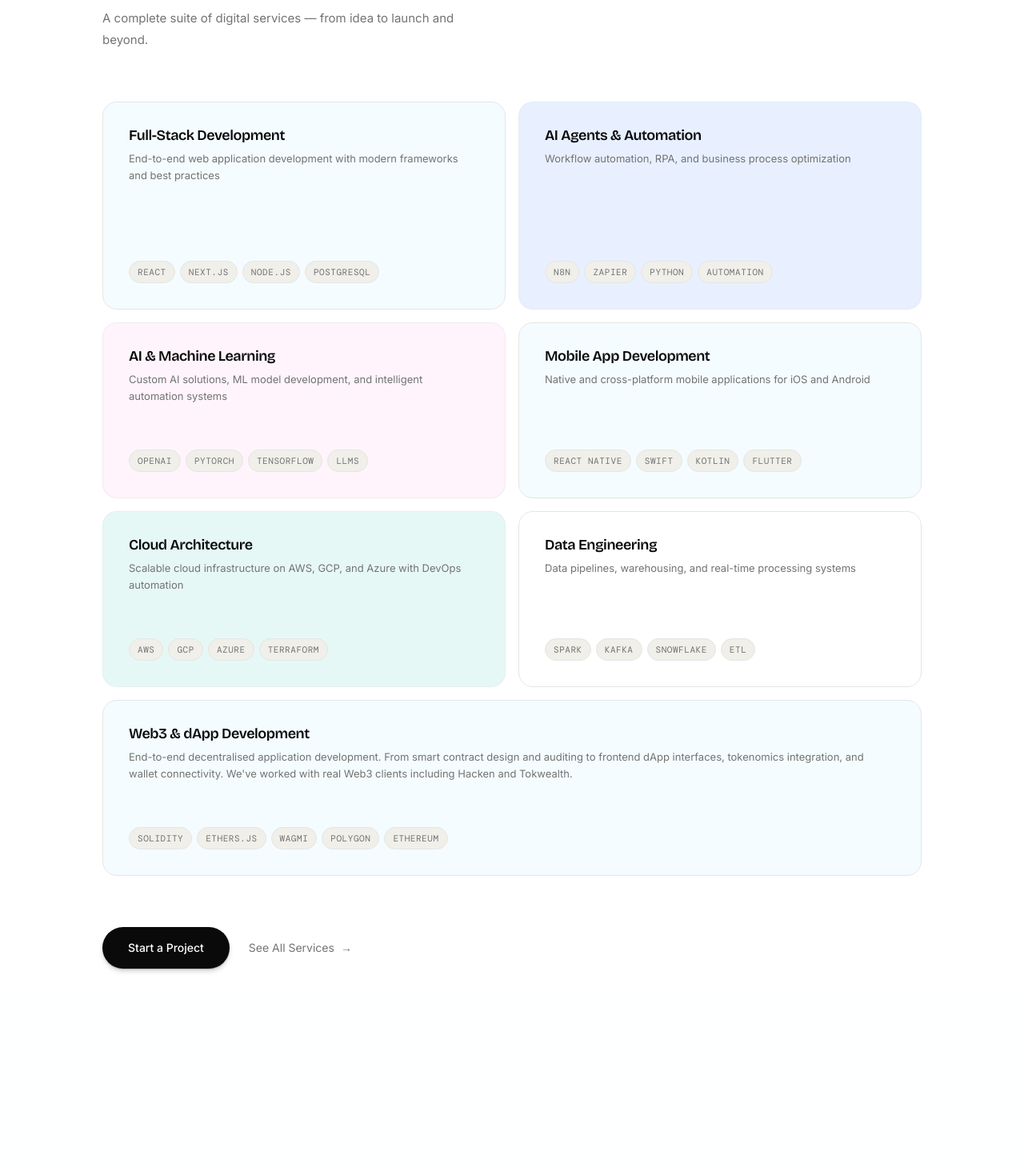
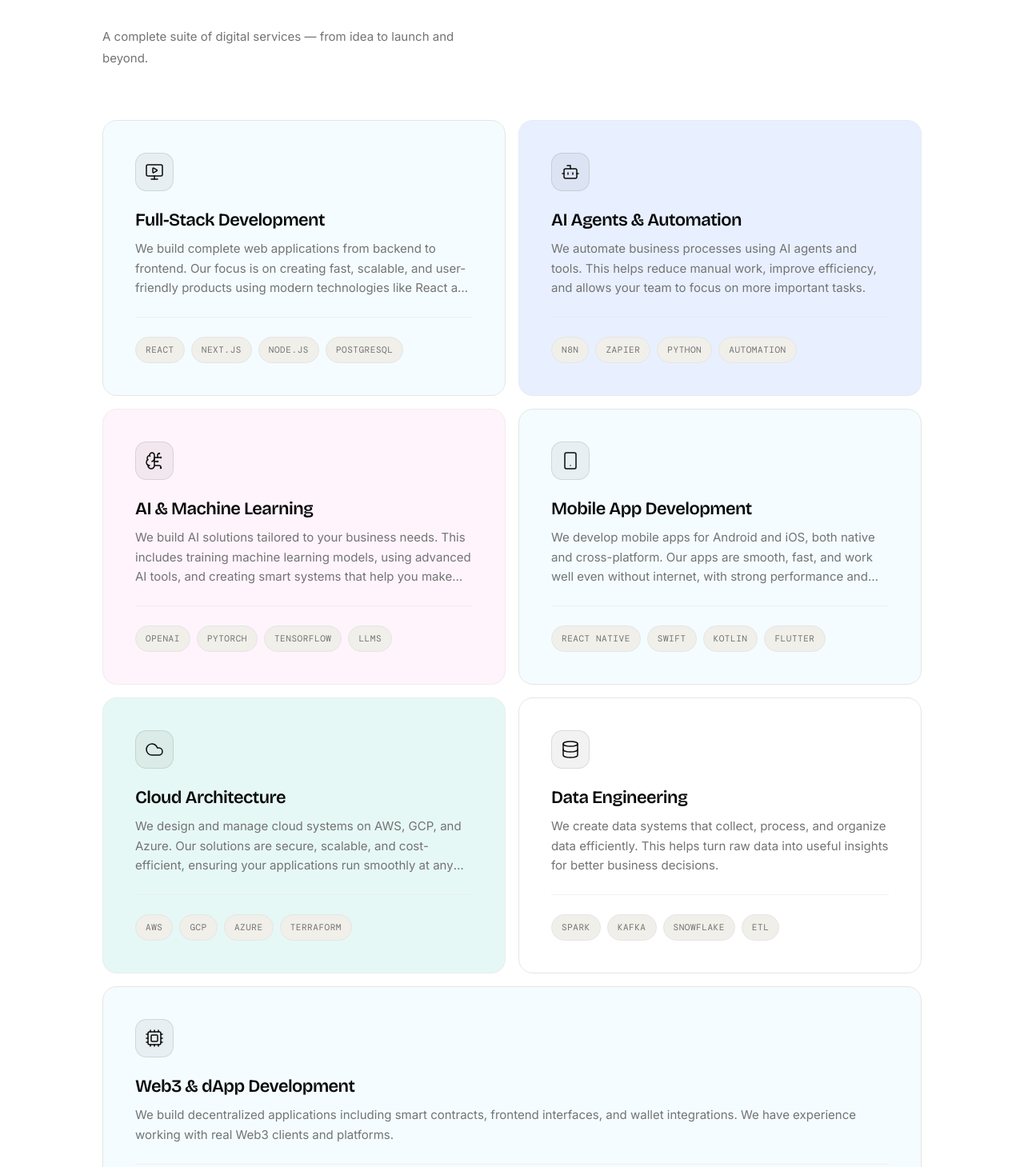
Before and after one commit to Shivamsinghmer/Ibagency, a Next.js app: page / in a window 1280 px wide. Shown: the part 2311-3770 px from the top of the page at 80% size. Built offline with nearby package versions, Linux system fonts and the light colour scheme.

Commit message:
feat: Add Services, Features, and Call To Action components with associated service data.

```diff
--- a/app/page.tsx
+++ b/app/page.tsx
@@ -5,7 +5,6 @@ import Features from '@/components/Features';
 import Services from '@/components/Services';
 import Projects from '@/components/Projects';
 import Testimonials from '@/components/Testimonials';
-import Pricing from '@/components/Pricing';
 import FAQ from '@/components/FAQ';
 import CTA from '@/components/CTA';
 import Footer from '@/components/Footer';
@@ -24,7 +23,6 @@ export default function Home() {
 
       <Projects />
       <Testimonials />
-      <Pricing />
       <FAQ />
       <CTA />
       <Footer />
--- a/components/CTA.tsx
+++ b/components/CTA.tsx
@@ -21,7 +21,7 @@ export default function CTA() {
 
           <div className="flex flex-col sm:flex-row items-center justify-center gap-4">
             <button className="w-full sm:w-auto bg-fg text-white rounded-full px-8 py-3.5 text-[14px] font-semibold hover:bg-fg/90 active:scale-[0.98] transition-all shadow-lg shadow-fg/10 group">
-              Start a Project <span className="inline-block group-hover:translate-x-0.5 transition-transform">→</span>
+              Start a Project
             </button>
             <button className="w-full sm:w-auto bg-fg text-white rounded-full px-8 py-3.5 text-[14px] font-medium hover:bg-fg/90 transition-all active:scale-[0.98]">
               See Our Work
--- a/components/Features.tsx
+++ b/components/Features.tsx
@@ -10,13 +10,13 @@ export default function Features() {
     {
       id: '01',
       title: 'Academic & Professional Background',
-      desc: 'Our team holds advanced degrees and has shipped products across fintech, Web3, SaaS, and mobility.',
+      desc: 'Our team holds advance degrees from top institutions and has shipped products across fintech, Web3, SaaS, and mobility.',
       accent: 'bg-chart-2',
     },
     {
       id: '02',
       title: 'Experience Across Tech Stacks',
-      desc: "From React and Node.js to Solidity and LangChain — we've worked across the full spectrum of modern tech.",
+      desc: "From React and Node.js to Python, Solidity and LangChain; and from app development to SAAS platforms, Analytics tools and Web3 dApps — we've worked across the full spectrum of modern tech.",
       accent: 'bg-chart-2',
     },
     {
--- a/components/ServiceCard.tsx
+++ b/components/ServiceCard.tsx
@@ -1,16 +1,18 @@
 'use client';
 
 import React from 'react';
+import { LucideIcon } from 'lucide-react';
 
 interface ServiceCardProps {
   service: {
-    id: string;
+    id?: string;
     title: string;
     desc: string;
     tags: string[];
     bg: string;
     featured?: boolean;
     full?: boolean;
+    icon?: LucideIcon;
   };
   index: number;
 }
@@ -19,40 +21,47 @@ export default function ServiceCard({ service, index }: ServiceCardProps) {
   const isDark = service.bg.includes('text-white');
   const visibleTags = service.tags.slice(0, 5);
   const remainingTags = service.tags.length - 5;
+  const Icon = service.icon;
 
   return (
     <div
       className={`
-        rounded-2xl p-8 transition-all duration-300 hover:translate-y-[-4px] hover:shadow-[0_8px_30px_rgba(0,0,0,0.08)] group cursor-pointer flex flex-col justify-between
+        rounded-2xl p-8 md:p-10 transition-all duration-300 hover:translate-y-[-4px] group cursor-pointer flex flex-col justify-between
+        ${isDark ? 'hover:shadow-[0_8px_40px_rgba(255,255,255,0.06)]' : 'hover:shadow-[0_8px_30px_rgba(0,0,0,0.08)]'}
         ${service.bg}
         ${service.full ? 'md:col-span-2' : ''}
-        ${service.featured ? 'min-h-[260px]' : 'min-h-[220px]'}
+        ${service.featured ? 'min-h-[300px]' : 'min-h-[260px]'}
       `}
       style={{ '--delay': `${index * 50}ms` } as any}
     >
       <div>
-        <h3 className={`font-bricolage font-semibold text-[18px] mb-2 tracking-tight ${isDark ? 'text-white' : 'text-fg'}`}>
+        {Icon && (
+          <div className={`w-12 h-12 rounded-xl flex items-center justify-center mb-6 transition-colors ${isDark ? 'bg-white/5 border border-white/10 text-white/80 group-hover:bg-white/10 group-hover:text-white' : 'bg-fg/5 border border-fg/10 text-fg'}`}>
+            <Icon size={24} strokeWidth={1.5} />
+          </div>
+        )}
+        <h3 className={`font-bricolage font-semibold text-[20px] md:text-[22px] mb-3 tracking-tight ${isDark ? 'text-white' : 'text-fg'}`}>
           {service.title}
         </h3>
-        <p className={`text-[13px] leading-relaxed line-clamp-3 mb-4 ${isDark ? 'text-white/70' : 'text-muted'}`}>
+        <p className={`text-[14px] md:text-[15px] leading-relaxed line-clamp-3 mb-6 ${isDark ? 'text-white/60 group-hover:text-white/80 transition-colors' : 'text-muted'}`}>
           {service.desc}
         </p>
       </div>
 
-      <div className="flex flex-wrap gap-1.5 mt-auto pt-4">
+      <div className={`flex flex-wrap gap-2 mt-auto pt-6 border-t ${isDark ? 'border-white/5' : 'border-border/50'}`}>
         {visibleTags.map((tag) => (
           <span
             key={tag}
             className={`
-              text-[11px] font-mono px-2.5 py-1 rounded-full uppercase tracking-wider
-              ${isDark ? 'bg-white/10 text-white/60' : 'bg-[#F0EFE9] text-muted border border-border'}
+              text-[11px] font-mono px-3 py-1.5 rounded-full uppercase tracking-wider transition-colors
+              ${isDark ? 'bg-white/5 text-white/60 border border-white/10 group-hover:bg-white/10 group-hover:text-white' : 'bg-[#F0EFE9] text-muted border border-border'}
             `}
           >
             {tag}
           </span>
         ))}
         {remainingTags > 0 && (
-          <span className={`text-[11px] font-mono px-2.5 py-1 rounded-full uppercase tracking-wider bg-transparent border border-current opacity-50`}>
+          <span className={`text-[11px] font-mono px-3 py-1.5 rounded-full uppercase tracking-wider bg-transparent border border-current opacity-40`}>
             +{remainingTags} more
           </span>
         )}
--- a/components/Services.tsx
+++ b/components/Services.tsx
@@ -5,18 +5,19 @@ import Link from 'next/link';
 import { useInView } from '@/hooks/useInView';
 import { services } from './servicesData';
 import ServiceCard from './ServiceCard';
+import { MonitorPlay, Bot, BrainCircuit, Smartphone, Cloud, Database, Cpu } from 'lucide-react';
 
 export default function Services() {
   const [ref, isInView] = useInView({ threshold: 0.1, once: true });
 
   const landingServices = [
-    { ...services.find(s => s.title.includes('Full-Stack')), bg: 'bg-[#f4fcff] border border-border text-fg', featured: true },
-    { ...services.find(s => s.title === 'AI Agents & Automation'), bg: 'bg-[#e8f0ff] border border-border/50 text-fg' },
-    { ...services.find(s => s.title.includes('AI & Machine Learning')), bg: 'bg-[#fff4fc] border border-border/50 text-fg' },
-    { ...services.find(s => s.title === 'Mobile App Development'), bg: 'bg-[#f4fcff] border border-border text-fg' },
-    { ...services.find(s => s.title.includes('Cloud')), bg: 'bg-[#e6f8f5] border border-border/50 text-fg' },
-    { ...services.find(s => s.title.includes('Data Engineering')), bg: 'bg-white border border-border text-fg' },
-    { ...services.find(s => s.title.includes('Web3')), bg: 'bg-[#f4fcff] border border-border text-fg', full: true },
+    { ...services.find(s => s.title.includes('Full-Stack')), icon: MonitorPlay, bg: 'bg-[#f4fcff] border border-border text-fg', featured: true },
+    { ...services.find(s => s.title === 'AI Agents & Automation'), icon: Bot, bg: 'bg-[#e8f0ff] border border-border/50 text-fg' },
+    { ...services.find(s => s.title.includes('AI & Machine Learning')), icon: BrainCircuit, bg: 'bg-[#fff4fc] border border-border/50 text-fg' },
+    { ...services.find(s => s.title === 'Mobile App Development'), icon: Smartphone, bg: 'bg-[#f4fcff] border border-border text-fg' },
+    { ...services.find(s => s.title.includes('Cloud')), icon: Cloud, bg: 'bg-[#e6f8f5] border border-border/50 text-fg' },
+    { ...services.find(s => s.title.includes('Data Engineering')), icon: Database, bg: 'bg-white border border-border text-fg' },
+    { ...services.find(s => s.title.includes('Web3')), icon: Cpu, bg: 'bg-[#f4fcff] border border-border text-fg', full: true },
   ].filter(s => s.title);
 
   return (
@@ -44,15 +45,15 @@ export default function Services() {
           ))}
         </div>
 
-        <div className="flex flex-col sm:flex-row items-center gap-6 animate-fade-up [animation-delay:300ms]">
+        <div className="flex flex-col sm:flex-row items-center gap-4 animate-fade-up [animation-delay:300ms]">
           <button className="bg-fg text-white rounded-full px-8 py-3.5 text-[14px] font-medium hover:bg-fg/90 active:scale-[0.98] transition-all shadow-lg shadow-fg/10">
             Start a Project
           </button>
           <Link
             href="/services"
-            className="text-muted hover:text-fg text-[14px] transition-colors group flex items-center gap-1"
+            className="bg-black text-white hover:bg-black/80 rounded-full px-8 py-3.5 text-[14px] font-medium transition-colors group flex items-center justify-center gap-2"
           >
-            See All Services <span className="group-hover:translate-x-1 transition-transform inline-block ml-1">→</span>
+            See All Services <span className="group-hover:translate-x-1 transition-transform inline-block">→</span>
           </Link>
         </div>
       </div>
--- a/components/projectsData.ts
+++ b/components/projectsData.ts
@@ -21,7 +21,7 @@ export const projects = [
     desc: 'Designed and developed a Web3 portfolio tracker and wealth management platform — featuring real-time on-chain data, DeFi protocol integrations, and a clean dashboard UI built for retail crypto investors.',
     fullDesc: "Tokwealth aimed to simplify DeFi for the average investor. We built an all-in-one portfolio tracker that connects to multiple wallets and tracks assets across 15+ chains. The application provides advanced analytics on yield farm performance, gas usage history, and tax-ready reporting. We focused on a premium, glassmorphic UI to instill trust and clarity in a complex financial environment.",
     tags: ['React', 'Ethers.js', 'Node.js', 'MongoDB', 'CoinGecko API'],
-    bg: 'bg-purple/15 text-fg',
+    bg: 'bg-white border border-border text-fg',
     numColor: 'text-purple/20',
     metrics: ['200k+ tracked wallets', '$50M+ total volume tracked', '4.8 App Store rating'],
   },
@@ -34,7 +34,7 @@ export const projects = [
     desc: "Redesigned and engineered the client-facing web interface for Magnetiq Bank's business banking product — improving onboarding flows, payments UX, and dashboard performance, resulting in a 40% reduction in support tickets.",
     fullDesc: "Magnetiq Bank needed to modernize their business banking portal to compete with neo-banks. We lead the complete overhaul of their frontend architecture and UI. By implementing a custom design system and optimizing API orchestration, we reduced page load times by 0.8 seconds and significantly lowered user friction in the international wire transfer flow.",
     tags: ['React', 'Figma', 'Node.js', 'REST API', 'Stripe'],
-    bg: 'bg-chart-2/10 text-fg',
+    bg: 'bg-white border border-border text-fg',
     numColor: 'text-chart-2/20',
     metrics: ['40% fewer support tickets', '25% increase in onboarding completion', 'Sub-second dashboard load'],
   },
--- a/components/servicesData.ts
+++ b/components/servicesData.ts
@@ -1,80 +1,79 @@
 export const services = [
   {
     title: 'AI & Machine Learning',
-    desc: 'Custom AI solutions, ML model development, and intelligent automation systems',
+    desc: 'We build AI solutions tailored to your business needs. This includes training machine learning models, using advanced AI tools, and creating smart systems that help you make better decisions and grow your business.',
     type: 'purple',
     tags: ['OpenAI', 'PyTorch', 'TensorFlow', 'LLMs'],
   },
   {
     title: 'Full-Stack Development',
-    desc: 'End-to-end web application development with modern frameworks and best practices',
+    desc: 'We build complete web applications from backend to frontend. Our focus is on creating fast, scalable, and user-friendly products using modern technologies like React and Next.js.',
     type: 'dark',
     tags: ['React', 'Next.js', 'Node.js', 'PostgreSQL'],
   },
   {
     title: 'Mobile App Development',
-    desc: 'Native and cross-platform mobile applications for iOS and Android',
+    desc: 'We develop mobile apps for Android and iOS, both native and cross-platform. Our apps are smooth, fast, and work well even without internet, with strong performance and native features.',
     type: 'surface',
     tags: ['React Native', 'Swift', 'Kotlin', 'Flutter'],
   },
   {
     title: 'AI Agents & Automation',
-    desc: 'Workflow automation, RPA, and business process optimization',
+    desc: 'We automate business processes using AI agents and tools. This helps reduce manual work, improve efficiency, and allows your team to focus on more important tasks.',
     type: 'purple',
     tags: ['n8n', 'Zapier', 'Python', 'Automation'],
   },
   {
     title: 'Cloud Architecture',
-    desc: 'Scalable cloud infrastructure on AWS, GCP, and Azure with DevOps automation',
+    desc: 'We design and manage cloud systems on AWS, GCP, and Azure. Our solutions are secure, scalable, and cost-efficient, ensuring your applications run smoothly at any scale.',
     type: 'surface',
     tags: ['AWS', 'GCP', 'Azure', 'Terraform'],
   },
   {
     title: 'Enterprise Solutions',
-    desc: 'Mission-critical enterprise applications with security and compliance',
+    desc: 'We build large-scale applications for enterprises with strong security, compliance, and scalability. Our systems are designed to handle high traffic and complex business needs.',
     type: 'surface',
     tags: ['Architecture', 'Security', 'Compliance', 'Scalability'],
   },
   {
     title: 'Data Engineering',
-    desc: 'Data pipelines, warehousing, and real-time processing systems',
+    desc: 'We create data systems that collect, process, and organize data efficiently. This helps turn raw data into useful insights for better business decisions.',
     type: 'surface',
     tags: ['Spark', 'Kafka', 'Snowflake', 'ETL'],
   },
   {
     title: 'API Development',
-    desc: 'RESTful APIs, GraphQL, and microservices architecture',
+    desc: 'We build secure and fast APIs for your applications using modern standards. Our APIs are reliable, well-documented, and scalable for long-term use.',
     type: 'surface',
     tags: ['GraphQL', 'REST', 'gRPC', 'NestJS'],
   },
-
   {
     title: 'Staff Augmentation',
-    desc: 'Skilled engineers to scale your team with technical leadership',
+    desc: 'We provide skilled developers to support your team quickly. Whether you need experts or a full team, we help you scale without long hiring processes.',
     type: 'surface',
     tags: ['Engineering', 'Leadership', 'Scaling', 'Staffing'],
   },
   {
     title: 'Analytics & BI',
-    desc: 'Data analytics, business intelligence dashboards, and reporting',
+    desc: 'We turn complex data into simple dashboards and reports. This helps you track performance, find problems, and make better business decisions easily.',
     type: 'surface',
     tags: ['SQL', 'PowerBI', 'Tableau', 'Looker'],
   },
   {
     title: 'DevOps & CI/CD',
-    desc: 'Continuous integration, deployment pipelines, and infrastructure as code',
+    desc: 'We improve your development process with automation and continuous deployment. This helps you release updates faster, safely, and with minimal downtime.',
     type: 'purple',
     tags: ['Github Actions', 'Docker', 'Kubernetes', 'CI/CD'],
   },
   {
     title: 'MVP Development',
-    desc: 'Rapid prototype to production with agile methodologies',
+    desc: 'We help turn your ideas into working products quickly. Using fast development methods, we build MVPs to test your idea and attract early users or investors.',
     type: 'surface',
     tags: ['Prototypes', 'Agile', 'Lean', 'Startup'],
   },
   {
     title: 'Web3 & dApp Development',
-    desc: "End-to-end decentralised application development. From smart contract design and auditing to frontend dApp interfaces, tokenomics integration, and wallet connectivity. We've worked with real Web3 clients including Hacken and Tokwealth.",
+    desc: 'We build decentralized applications including smart contracts, frontend interfaces, and wallet integrations. We have experience working with real Web3 clients and platforms.',
     type: 'dark',
     tags: ['Solidity', 'Ethers.js', 'Wagmi', 'Polygon', 'Ethereum'],
   },
```
Also changed, not shown: components/Pricing.tsx (deleted, +0 -64 lines).
